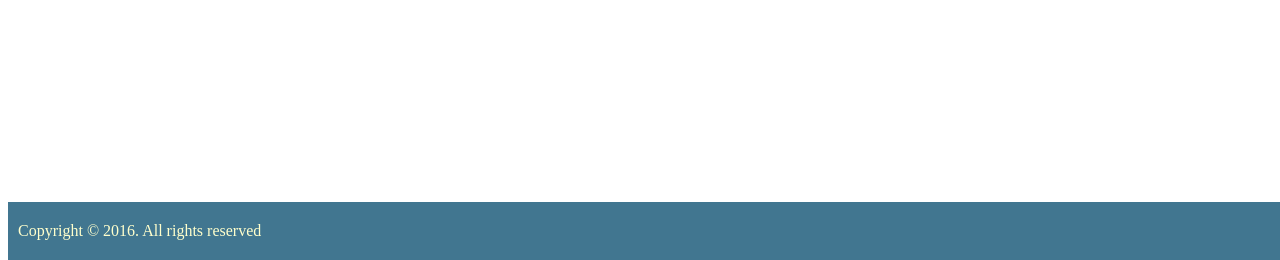
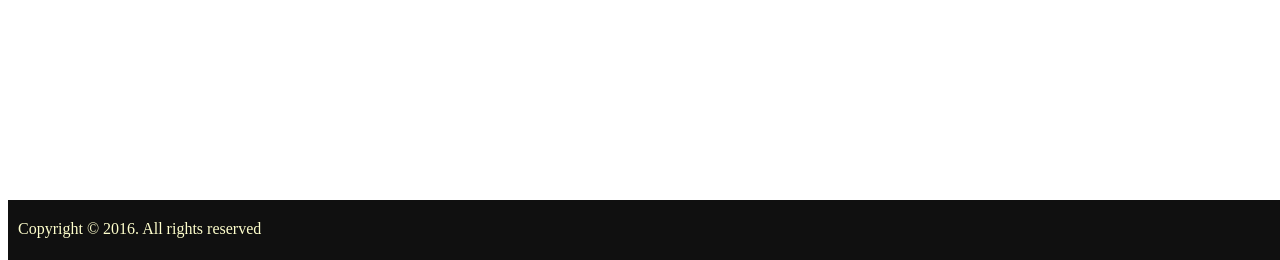
Before and after one commit to rg3915/custom-admin, a Django app: page / in a window 1280 px wide. Shown: the part 540-800 px from the top of the page. Run offline with Django 3.2, Linux system fonts and the light colour scheme.

Commit message:
Refactor CSS Style for footer

```diff
--- a/myproject/core/static/css/login.css
+++ b/myproject/core/static/css/login.css
@@ -1,14 +1,21 @@
 body.login {
   background: url("http://pre03.deviantart.net/80f0/th/pre/f/2012/213/c/d/django__black_and_white__by_aruseni-d59g4lg.png") no-repeat center center fixed;
 }
+html {
+  position: relative;
+  min-height: 100%;
+}
+body {
+  /* Margin bottom by footer height */
+  margin-bottom: 60px;
+}
 footer {
-  position:fixed;
+  position: absolute;
   bottom: 0;
   width: 100%;
-  min-height: 30px;
-  max-height: 60px;
+  height: 60px;
   color: #FFC;
-  background-color: #417690;
+  background-color: #101010;
 }
 footer p {
   margin: 20px 10px;
```
